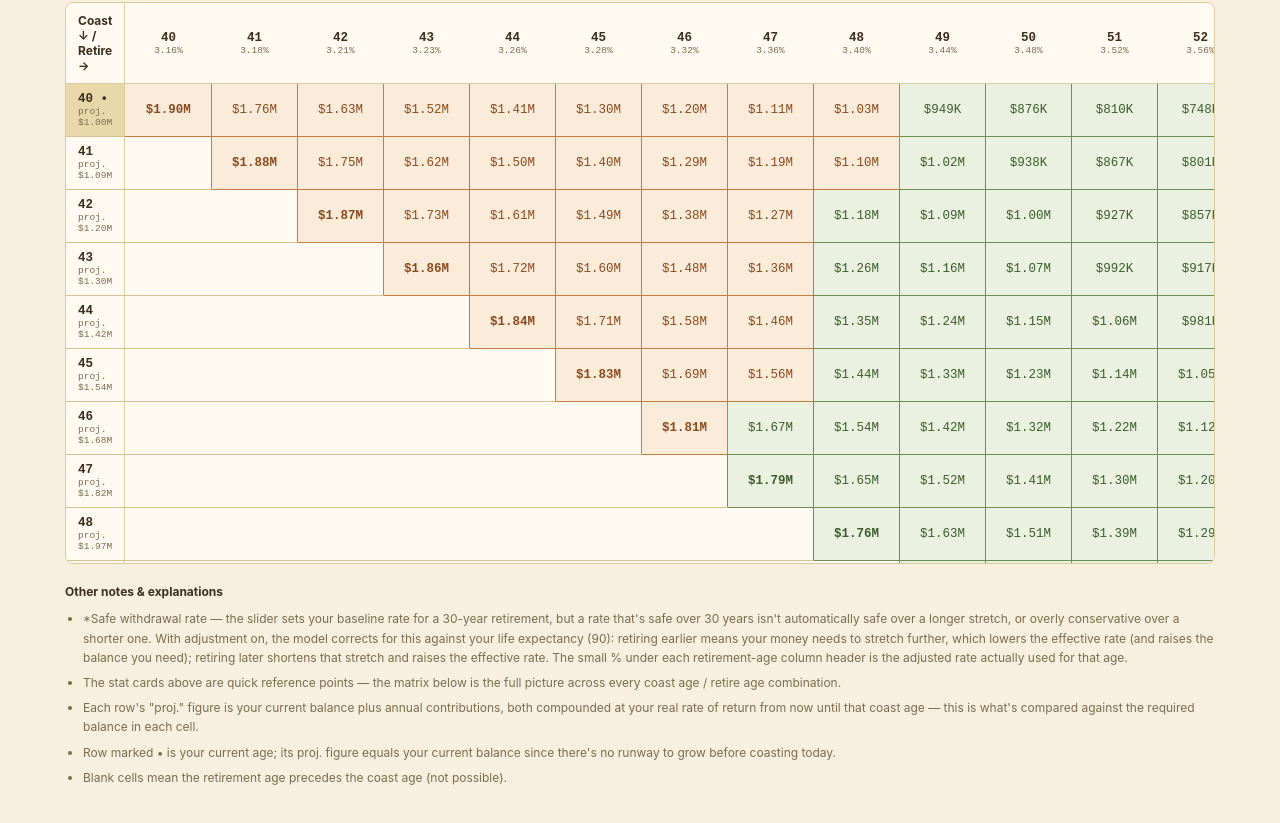
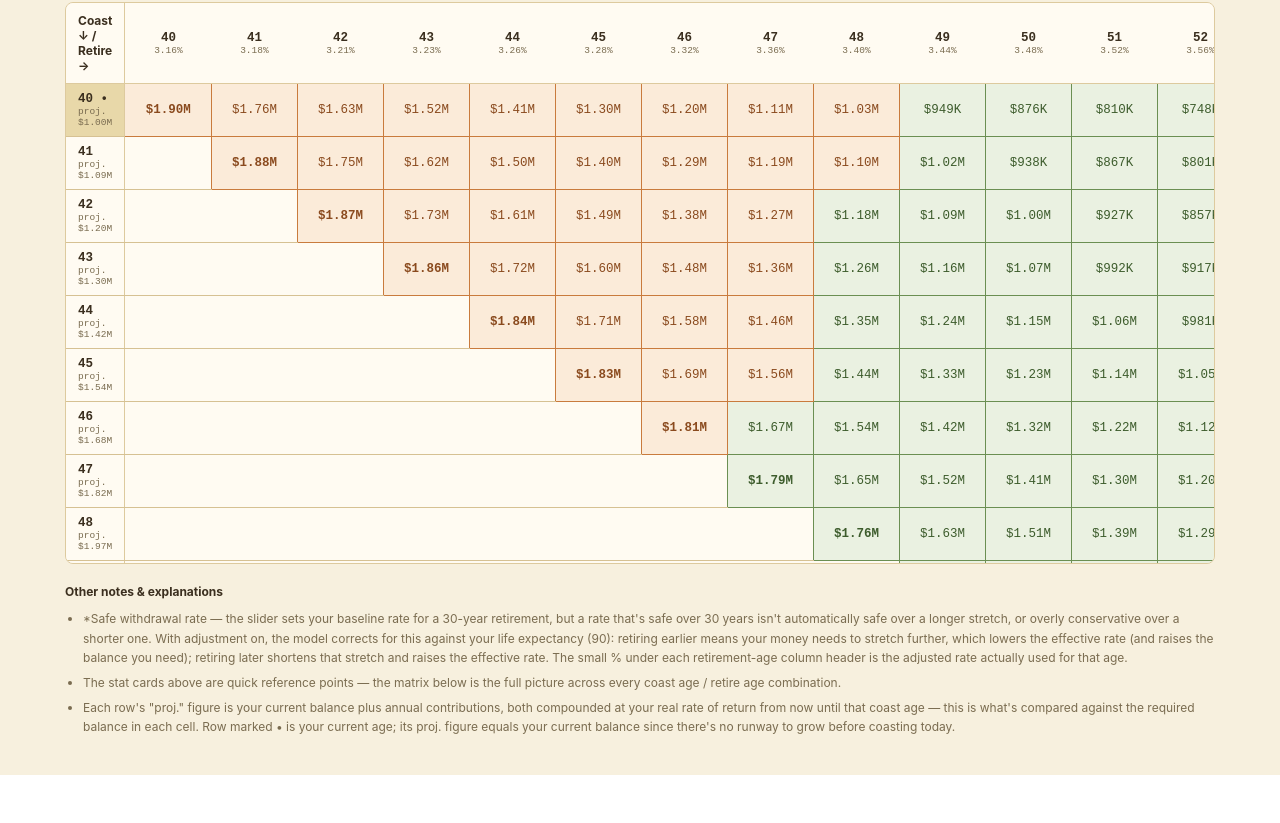
Before and after one commit to elmedico27/coastfire, a React (Vite) app: page / in a window 1280 px wide. Shown: the part 639-1462 px from the top of the page. After the commit the page ends 1414 px from the top, so only its background shows below. Built offline with nearby package versions, Linux system fonts and the light colour scheme.

Commit message:
Minor footnote updates

```diff
--- a/src/CoastFireMatrix.jsx
+++ b/src/CoastFireMatrix.jsx
@@ -834,13 +834,7 @@ export default function CoastFireMatrix() {
               The stat cards above are quick reference points — the matrix below is the full picture across every coast age / retire age combination.
             </li>
             <li style={{ marginBottom: 6 }}>
-              Each row's "proj." figure is your current balance plus annual contributions, both compounded at your real rate of return from now until that coast age — this is what's compared against the required balance in each cell.
-            </li>
-            <li style={{ marginBottom: 6 }}>
-              Row marked • is your current age; its proj. figure equals your current balance since there's no runway to grow before coasting today.
-            </li>
-            <li style={{ marginBottom: 6 }}>
-              Blank cells mean the retirement age precedes the coast age (not possible).
+              Each row's "proj." figure is your current balance plus annual contributions, both compounded at your real rate of return from now until that coast age — this is what's compared against the required balance in each cell. Row marked • is your current age; its proj. figure equals your current balance since there's no runway to grow before coasting today.
             </li>
           </ul>
         </div>
```
